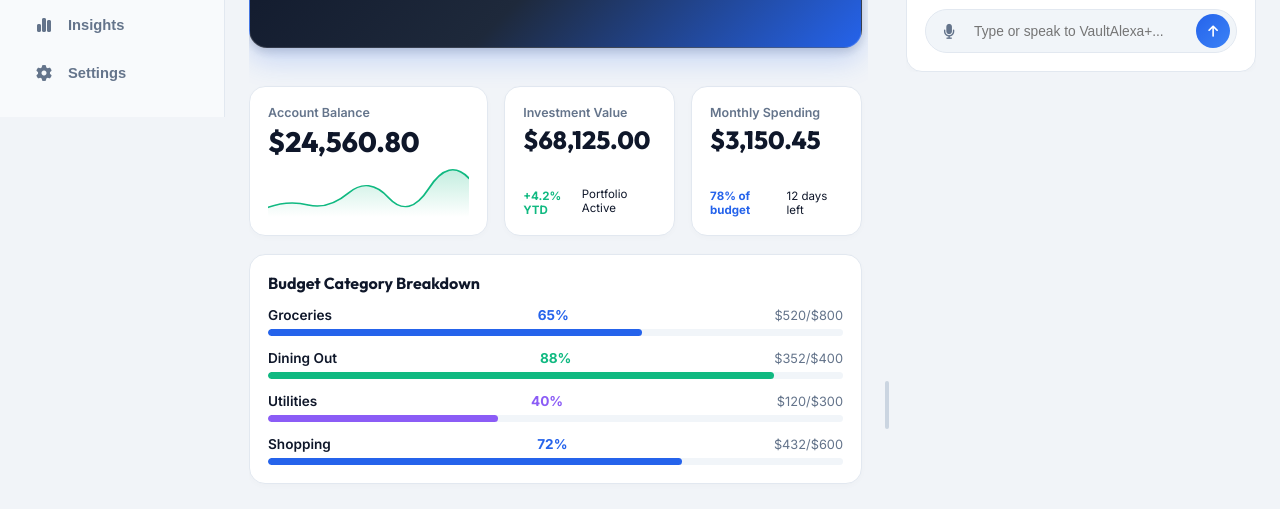
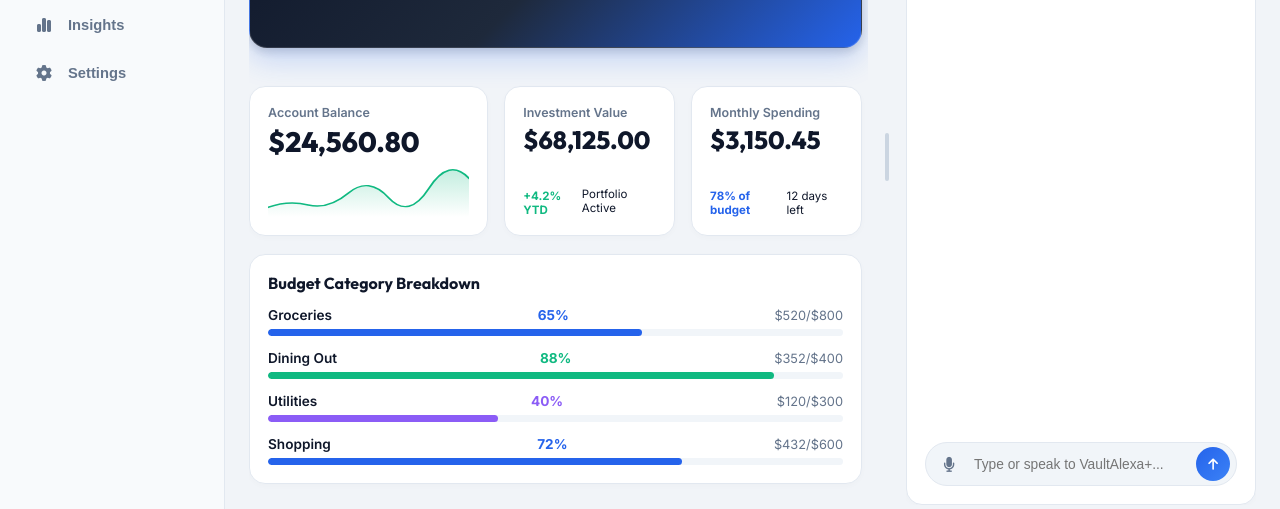
Before and after one commit to karyalangitdigital/vault-alexa-mcp, a website: page index.html in a window 1280 px wide. Shown: the part 275-784 px from the top of the page. Drawn offline with Linux system fonts and the light colour scheme.

Commit message:
fix(layout): lock global viewport height to 100vh to ensure chat panel stays full height

```diff
--- a/styles.css
+++ b/styles.css
@@ -39,11 +39,16 @@ body.dark-mode {
   -webkit-tap-highlight-color: transparent;
 }
 
+html, body {
+  height: 100vh;
+  max-height: 100vh;
+  overflow: hidden;
+}
+
 body {
   font-family: var(--font-main);
   background-color: var(--bg-app);
   color: var(--text-main);
-  min-height: 100vh;
   display: flex;
   flex-direction: column;
 }
```
